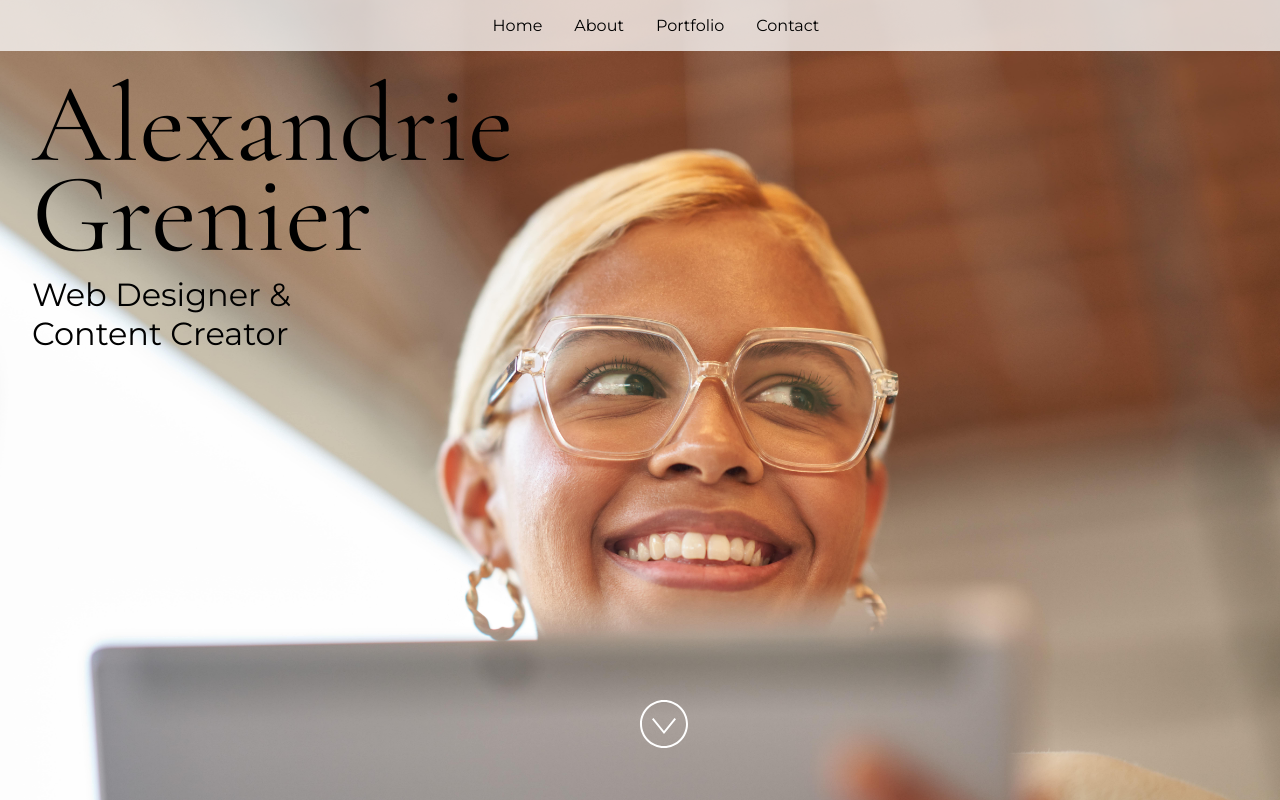
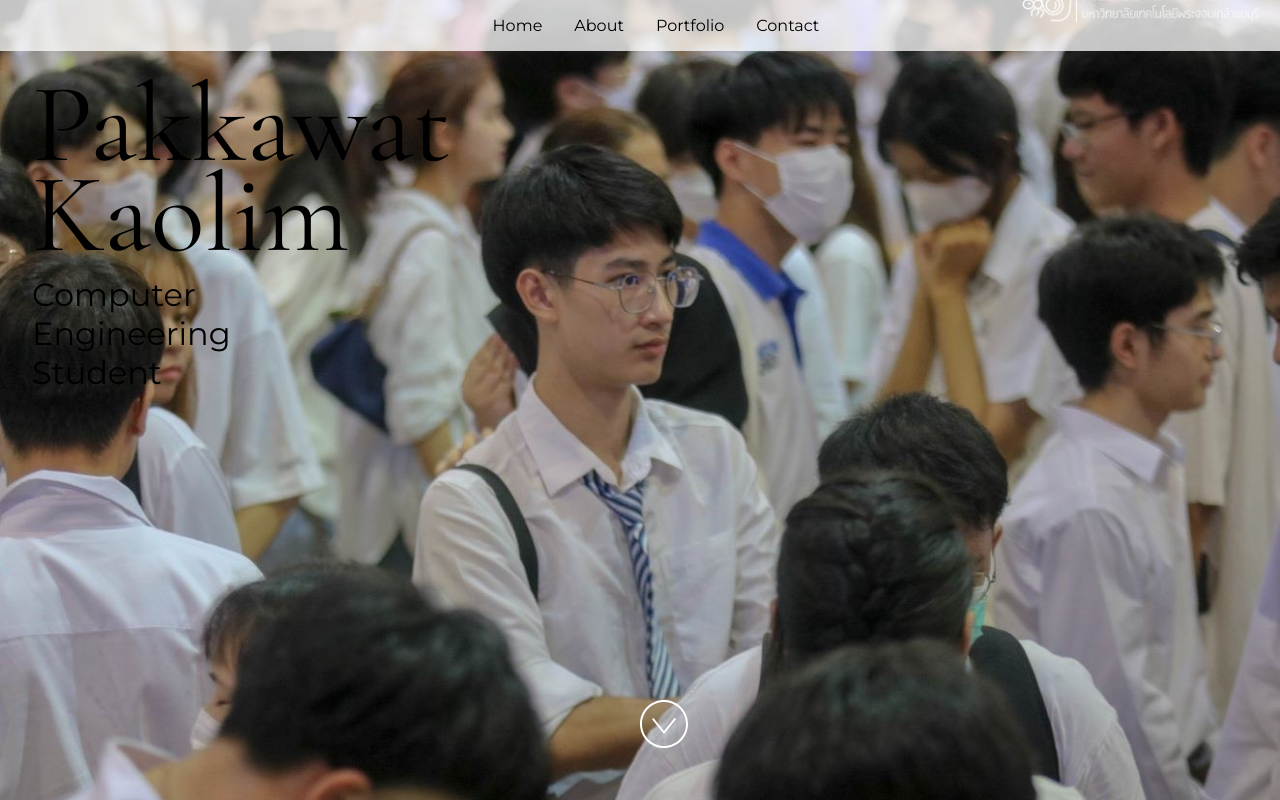
Before and after one commit to PlugsPakuko/TechnicalOnboarding_MLSA, a React (Vite) app: page / in a window 1280 px wide. Built offline with nearby package versions, Linux system fonts and the light colour scheme.

Commit message:
add changes test

```diff
--- a/src/App.jsx
+++ b/src/App.jsx
@@ -24,15 +24,13 @@ import "./styles.css";
  * If you don't have one of the social sites listed, leave it as an empty string.
  */
 const siteProps = {
-  name: "Alexandrie Grenier",
-  title: "Web Designer & Content Creator",
-  email: "alex@example.com",
-  gitHub: "microsoft",
-  instagram: "microsoft",
-  linkedIn: "satyanadella",
-  medium: "",
-  twitter: "microsoft",
-  youTube: "Code",
+  name: "Pakkawat Kaolim",
+  title: "Computer Engineering Student",
+  email: "Pakkawatk16@gmail.com",
+  gitHub: "Pakkawat K",
+  instagram: "mnispkw",
+  linkedIn: "Pakkawat Kaolim",
+  medium: "PlugsfoundBug",
 };
 
 const primaryColor = "#4E567E";
--- a/src/Components/Home.jsx
+++ b/src/Components/Home.jsx
@@ -20,9 +20,9 @@ import PropTypes from "prop-types";
  * Need an image? Check out https://unsplash.com to download a photo you
  * freely use on your site.
  */
-import image from "../images/woman-with-tablet.jpg";
+import image from "../images/IMG_6563.JPG";
 
-const imageAltText = "Adult female in office setting leaning against a glass wall while holding a platinum Microsoft Surface Pro 7 in tablet mode preparing to write with Microsoft Surface Pen";
+const imageAltText = "Pakkawat among chaos";
 
 const Home = ({ name, title }) => {
   return (
```
Also changed, not shown: src/images/IMG_6563.JPG (added).
